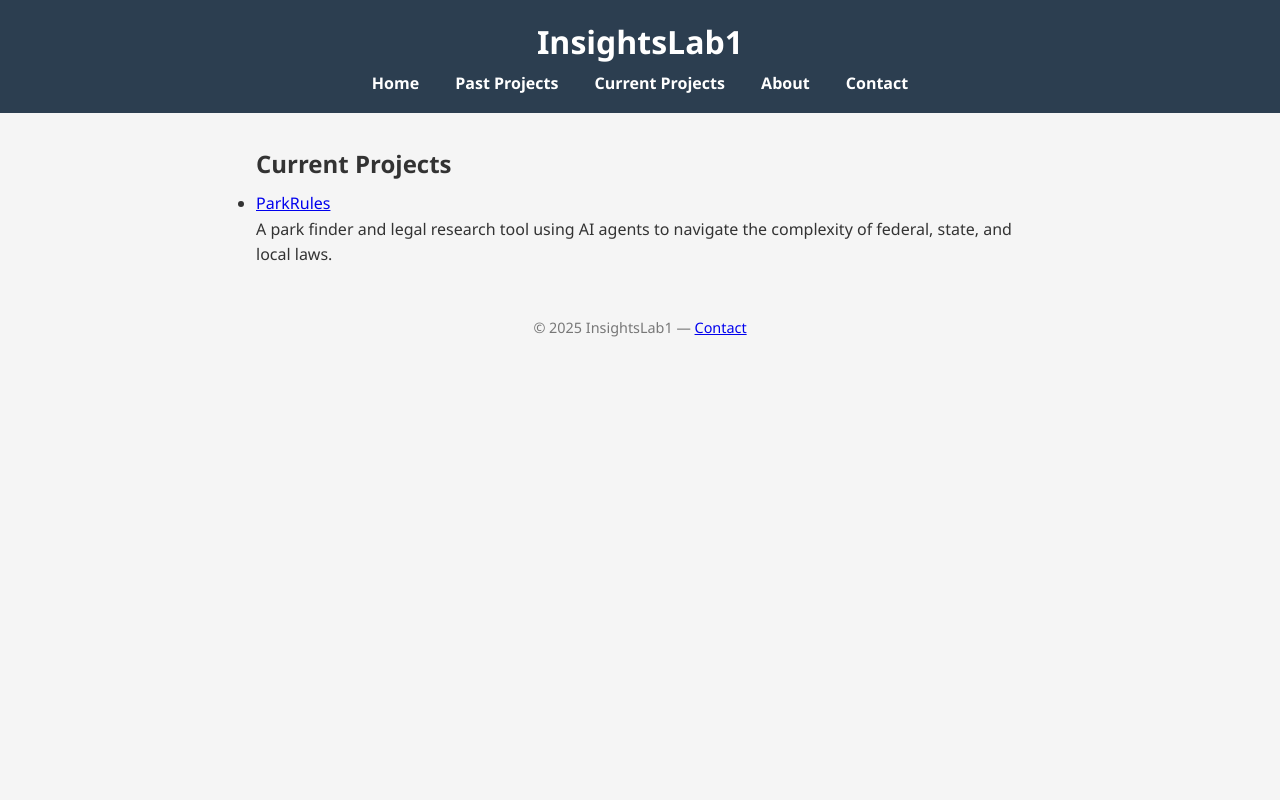
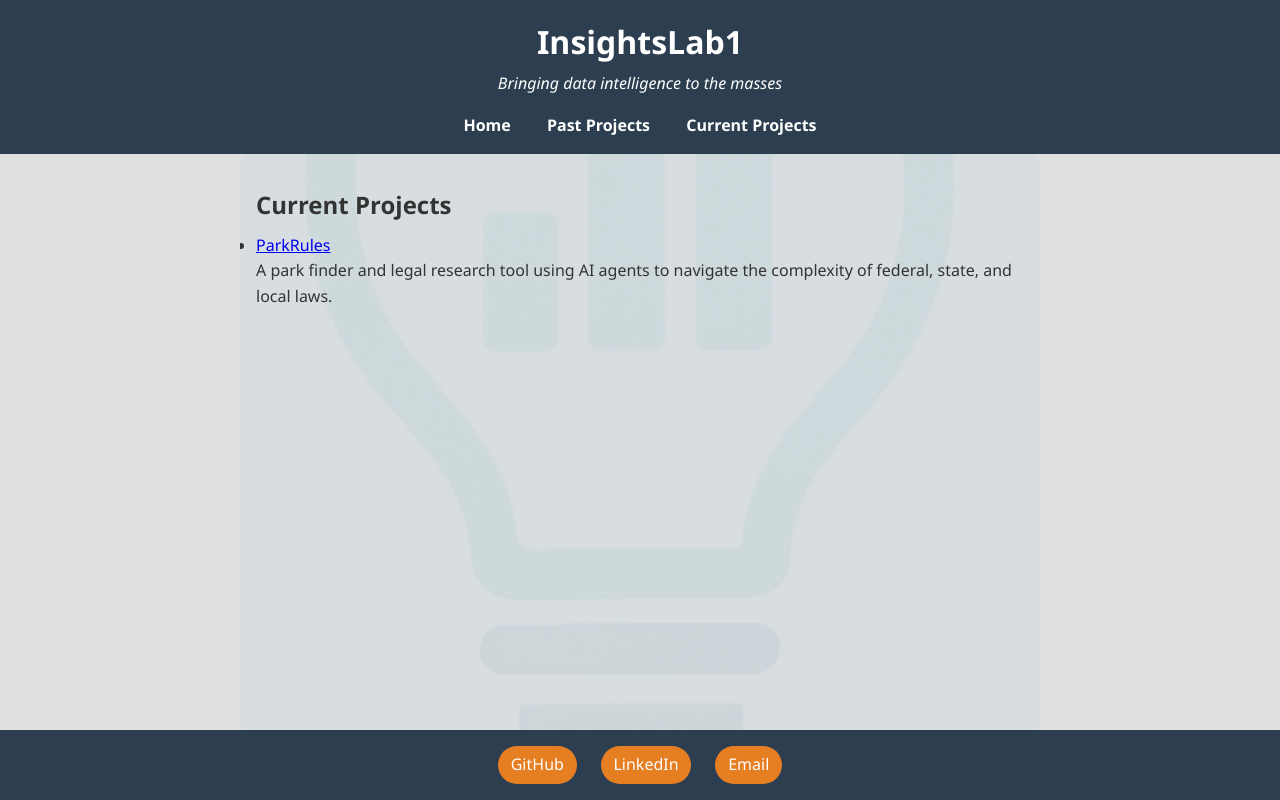
Before and after one commit to InsightsLab1/LandingPage, a plain HTML site: page current-projects.html in a window 1280 px wide. Drawn offline with Linux system fonts and the light colour scheme.

Commit message:
add more initial development

```diff
--- a/current-projects.html
+++ b/current-projects.html
@@ -9,12 +9,11 @@
 <body>
   <header>
     <h1>InsightsLab1</h1>
+    <p><em>Bringing data intelligence to the masses</em></p>
     <nav>
       <a href="index.html">Home</a>
       <a href="past-projects.html">Past Projects</a>
       <a href="current-projects.html">Current Projects</a>
-      <a href="resume.html">About</a>
-      <a href="contact.html">Contact</a>
     </nav>
   </header>
 
@@ -30,7 +29,11 @@
   </div>
 
   <footer>
-    &copy; 2025 InsightsLab1 — <a href="contact.html">Contact</a>
+    <div class="footer-container">
+      <a href="https://github.com/InsightsLab1" target="_blank" rel="noopener">GitHub</a>
+      <a href="https://www.linkedin.com/in/benjamin-lewis-571a1645/" target="_blank" rel="noopener">LinkedIn</a>
+      <a href="BenLewis@InsightsLab1.onmicrosoft.com">Email</a>
+    </div>
   </footer>
 </body>
 </html>
--- a/style.css
+++ b/style.css
@@ -1,36 +1,100 @@
 /* style.css */
+
 :root {
   --brand-color: #2c3e50;
   --accent: #e67e22;
-  --bg: #f5f5f5;
+  --bg: #e0e0e0;
   --text: #333;
 }
-* { box-sizing: border-box; margin:0; padding:0; }
+
+* {
+  box-sizing: border-box;
+  margin: 0;
+  padding: 0;
+}
+
+html, body {
+  height: 100%;
+  margin: 0;
+}
+
 body {
+  display: flex;
+  flex-direction: column;
   font-family: 'Segoe UI', sans-serif;
   color: var(--text);
   background: var(--bg);
   line-height: 1.6;
 }
+
 header {
   background: var(--brand-color);
   color: white;
   padding: 1rem;
   text-align: center;
 }
+
+header h1 {
+  margin-bottom: .25rem;
+}
+
+header p {
+  margin-top: 0;
+  margin-bottom: 1rem;
+  font-style: italic;
+}
+
 nav a {
   color: white;
   margin: 0 1rem;
   text-decoration: none;
   font-weight: bold;
 }
-nav a:hover { color: var(--accent); }
+
+nav a:hover {
+  color: var(--accent);
+}
+
+/* —— main content card —— */
 .container {
+  position: relative;    /* for background pseudo-element */
+  overflow: hidden;      /* clip the bg image */
+  flex: 1;               /* grow to fill vertical space */
+  min-height: 0;         /* allow flex child to size correctly */
   max-width: 800px;
-  margin: 2rem auto;
-  padding: 0 1rem;
+  margin: 0 auto;        /* flush under header */
+  background: #d7dde0;   /* darker card color */
+  padding: 2rem 1rem;
+  border-radius: 8px;
 }
-h1, h2, h3 { margin-bottom: .5rem; }
+
+/* background image at 15% opacity, covering and preserving aspect ratio */
+.container::before {
+  content: "";
+  position: absolute;
+  inset: 0;
+  background: url('logo_bulb.png') center/cover no-repeat;
+  opacity: 0.05;
+  pointer-events: none;
+  z-index: 0;
+}
+
+/* ensure content sits above the bg image */
+.container > * {
+  position: relative;
+  z-index: 1;
+}
+
+h1, h2, h3 {
+  margin-bottom: .5rem;
+}
+
+.container h3 {
+  margin-top: 2rem;
+  margin-bottom: 1rem;
+}
+
+/* —— buttons & links —— */
 a.button {
   display: inline-block;
   background: var(--accent);
@@ -40,28 +104,67 @@ a.button {
   text-decoration: none;
   border-radius: 4px;
 }
-a.button:hover { background: #d35400; }
-footer {
-  text-align: center;
-  padding: 1rem;
-  font-size: .9rem;
-  color: #777;
+
+a.button:hover {
+  background: #d35400;
 }
-form input, form textarea {
-  width: 100%; padding: .5rem; margin-bottom: 1rem; border:1px solid #ccc;
+
+.explore-buttons {
+  display: flex;
+  flex-direction: column;
+  align-items: flex-start;
+  gap: 1rem;
+  margin: 1rem 0;
+}
+
+/* —— form elements —— */
+form input,
+form textarea {
+  width: 100%;
+  padding: .5rem;
+  margin-bottom: 1rem;
+  border: 1px solid #ccc;
   border-radius: 4px;
 }
+
 form button {
-  background: var(--accent); color:white; border:none;
-  padding: .75rem 1.5rem; cursor:pointer; border-radius:4px;
-}
-form button:hover { background: #d35400; }
-header h1 {
-  margin-bottom: 0.25rem;   /* shrink space below the title */
+  background: var(--accent);
+  color: white;
+  border: none;
+  padding: .75rem 1.5rem;
+  cursor: pointer;
+  border-radius: 4px;
 }
 
-header p {
-  margin-top: 0;            /* remove the default gap above the subtitle */
-  margin-bottom: 1rem;      /* keep a bit of breathing room before the nav */
-  font-style: italic;
+form button:hover {
+  background: #d35400;
 }
+
+/* —— sticky footer —— */
+footer {
+  background: var(--brand-color);
+  padding: 1rem 0;
+  margin-top: auto;      /* push footer down */
+}
+
+.footer-container {
+  max-width: 800px;
+  margin: 0 auto;
+  display: flex;
+  justify-content: center;
+  gap: 1.5rem;
+}
+
+.footer-container a {
+  padding: .4rem .8rem;
+  background: var(--accent);
+  color: white;
+  text-decoration: none;
+  border-radius: 20px;
+  font-weight: 500;
+  transition: background .2s ease;
+}
+
+.footer-container a:hover {
+  background: #d35400;
+}
```
Also changed, not shown: index.html (+13 -8 lines), parkrules.html (+5 -1 lines), past-projects.html (+11 -8 lines), logo.png (added), logo_bulb.png (added).
